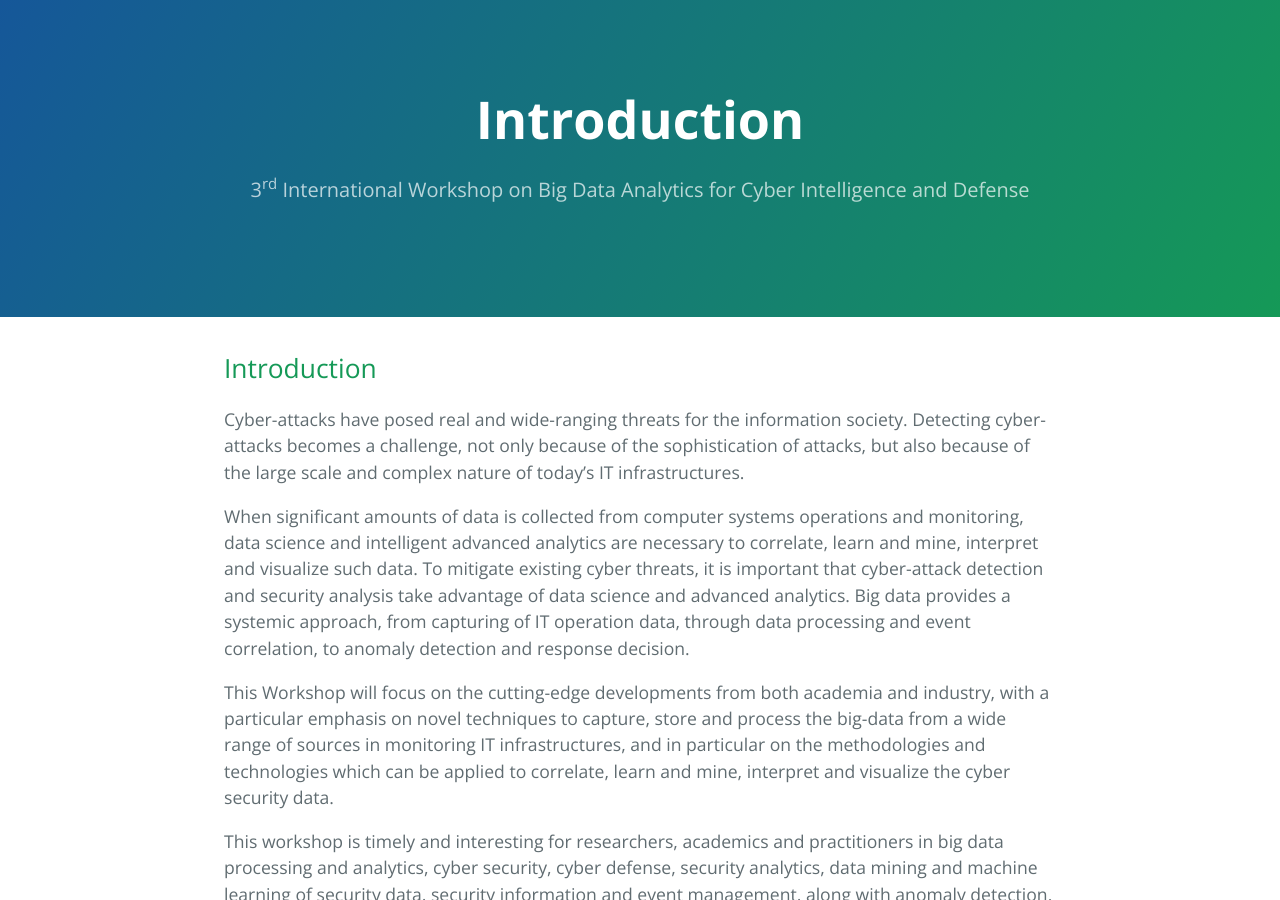
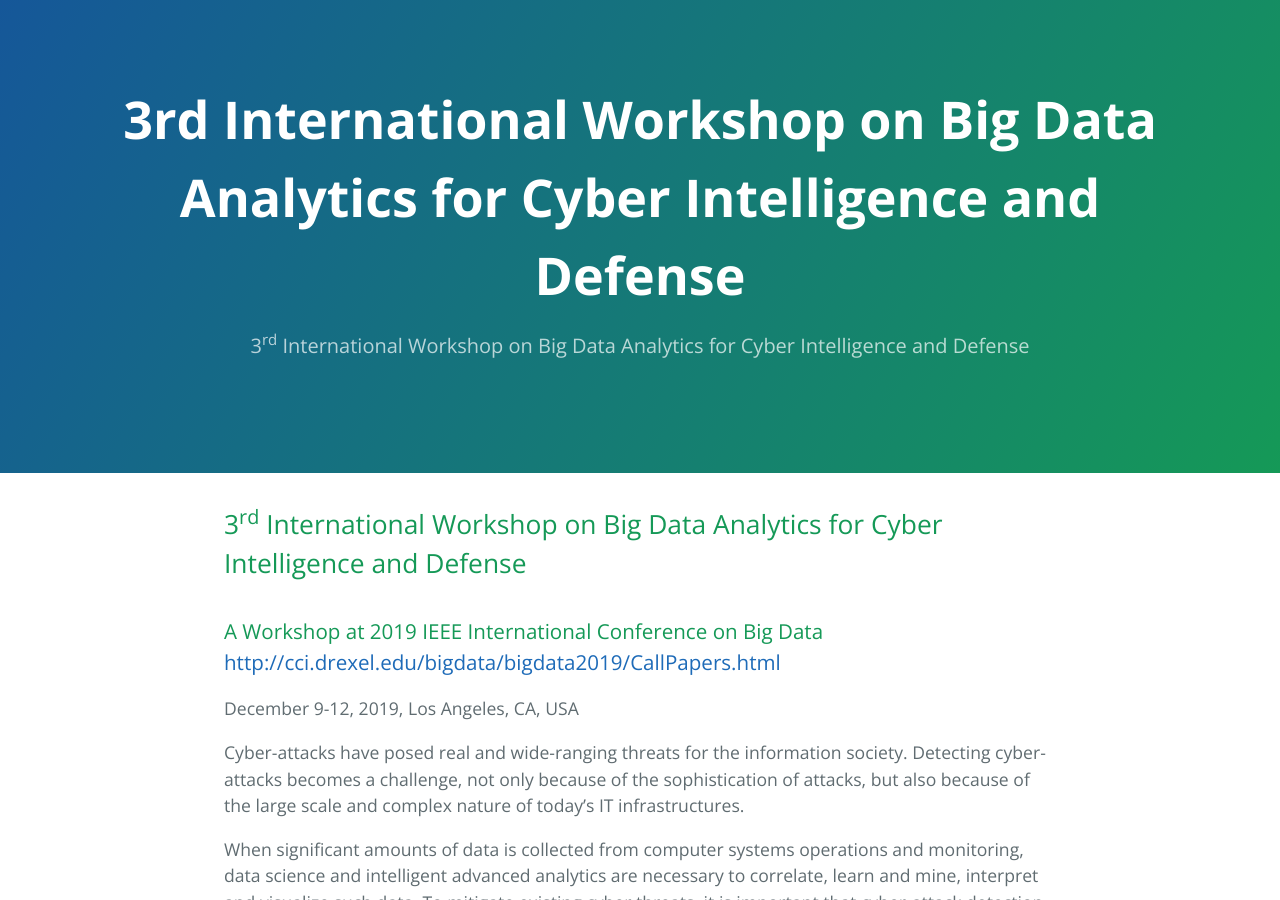
Before and after one commit to bda4cid/bda4cid.github.io, a Jekyll site: the page built from index.md, in a window 1280 px wide and 900 px high. Built offline with Jekyll 4.4.1, drawn with Linux system fonts in a browser that asks for light colours; our own code applies the rules of GitHub Pages for plain Markdown files.

Commit message:
adding link to main conference

```diff
--- a/index.md
+++ b/index.md
@@ -2,7 +2,9 @@
 layout: default
 ---
 
-## Introduction
+## 3<sup>rd</sup> International Workshop on Big Data Analytics for Cyber Intelligence and Defense
+### A Workshop at 2019 IEEE International Conference on Big Data [http://cci.drexel.edu/bigdata/bigdata2019/CallPapers.html](IEEE Big Data 2018)
+December 9-12, 2019, Los Angeles, CA, USA
 
 Cyber-attacks have posed real and wide-ranging threats for the information society. Detecting cyber-attacks becomes a challenge, not only because of the sophistication of attacks, but also because of the large scale and complex nature of today’s IT infrastructures.
 
```
